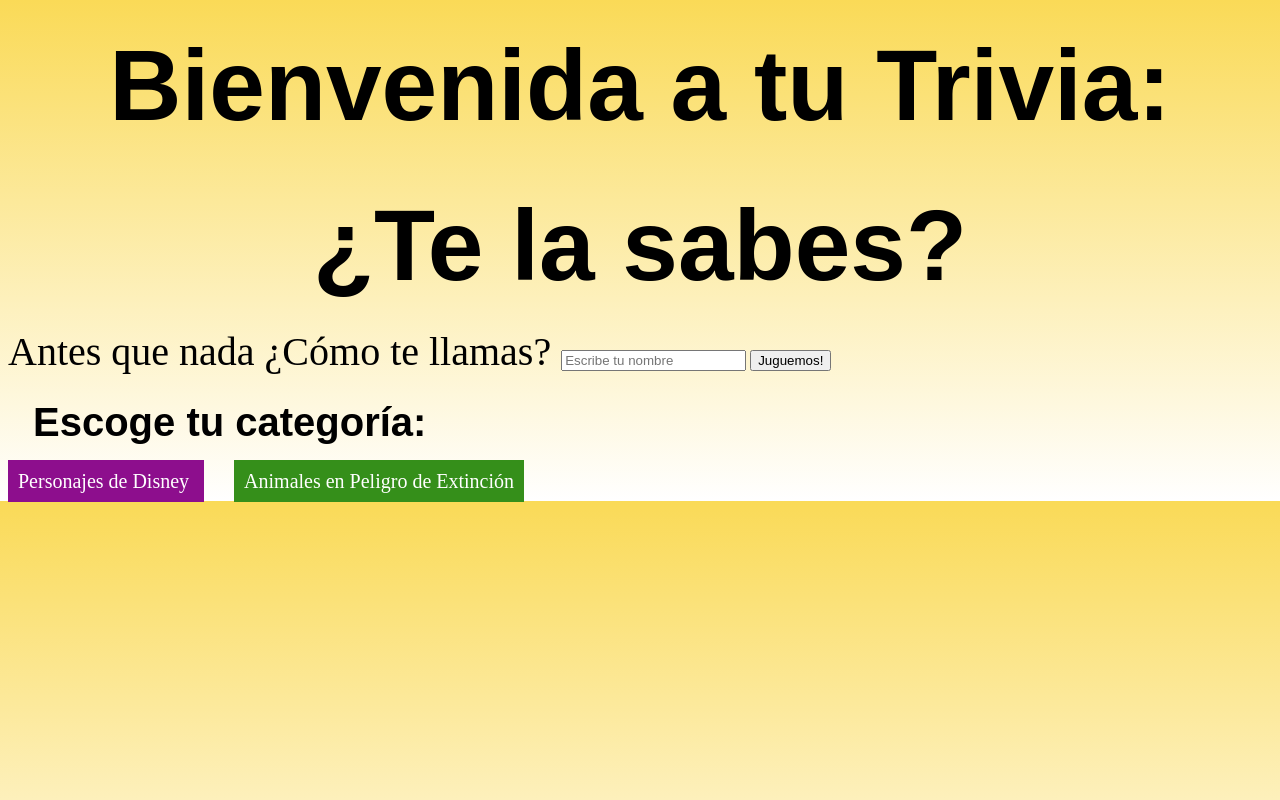
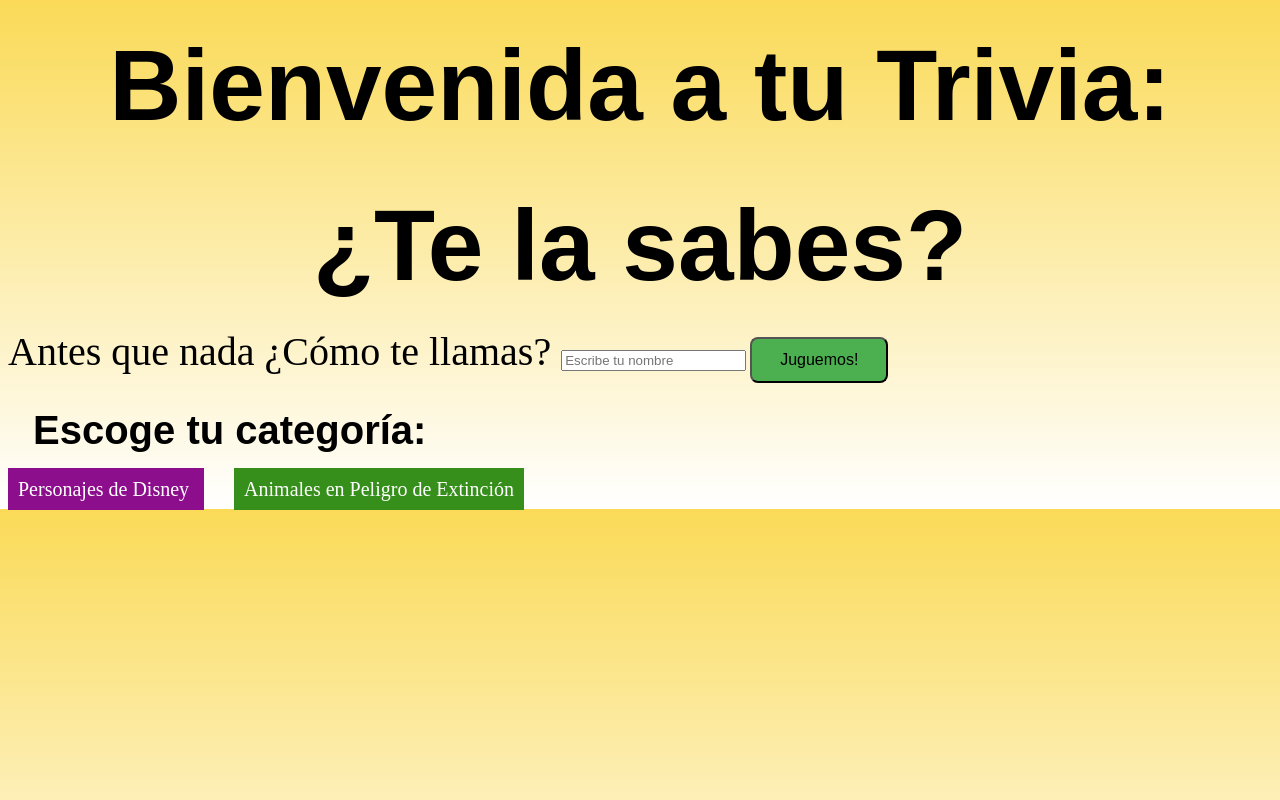
Before and after one commit to TaniaTenorio/Trivia-, a plain HTML site: page index.html in a window 1280 px wide. Drawn offline with Linux system fonts and the light colour scheme.

Commit message:
Estilo de Boton y Saludo

```diff
--- a/style.css
+++ b/style.css
@@ -49,3 +49,12 @@ body h3 {
 
 #after_submit {
   visibility: hidden;}
+.button {
+background-color: #4CAF50;
+  padding: 12px 28px;
+  border-radius: 8px;
+  font-size: 16px;
+}
+
+
+}
```
